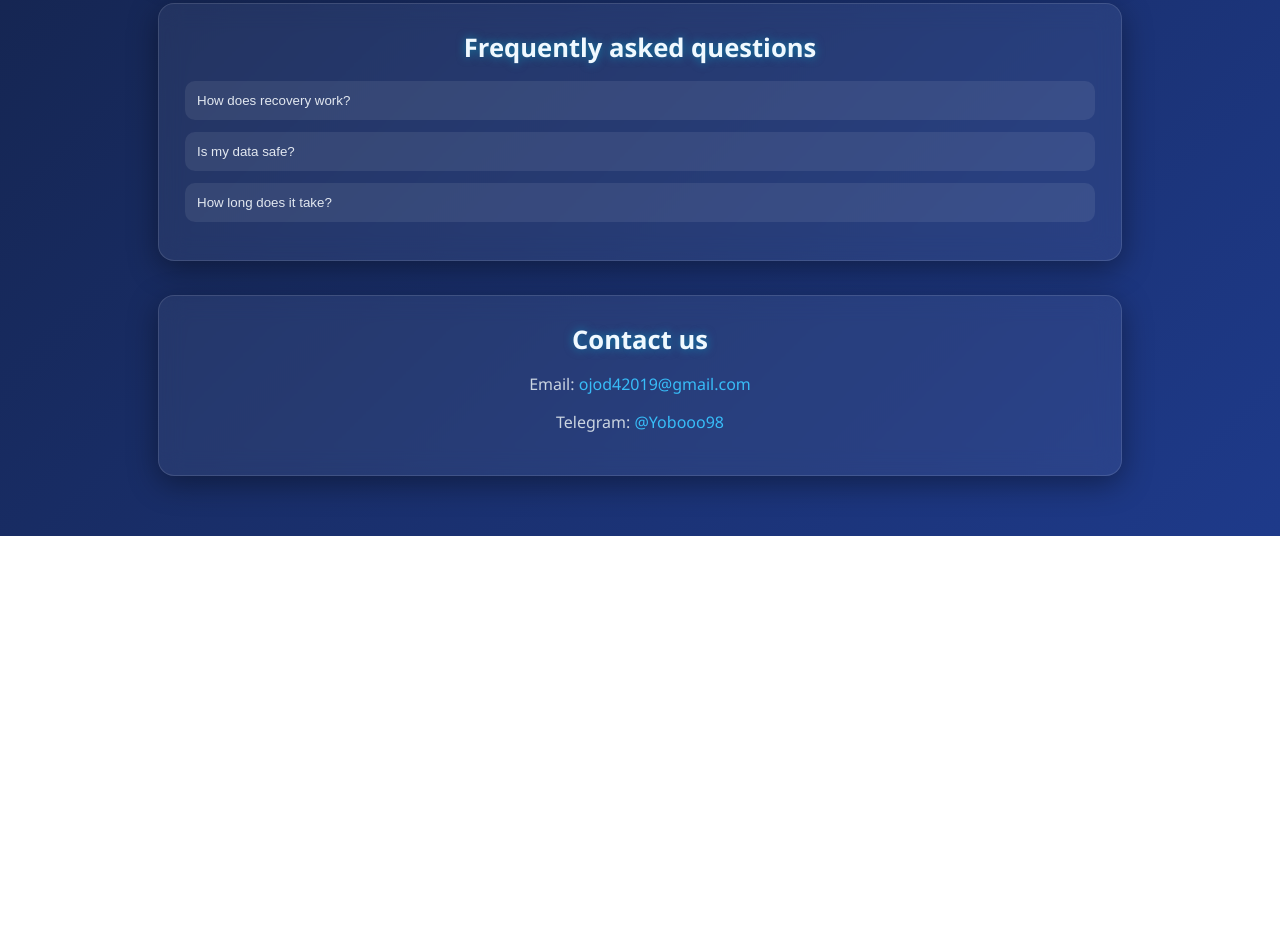
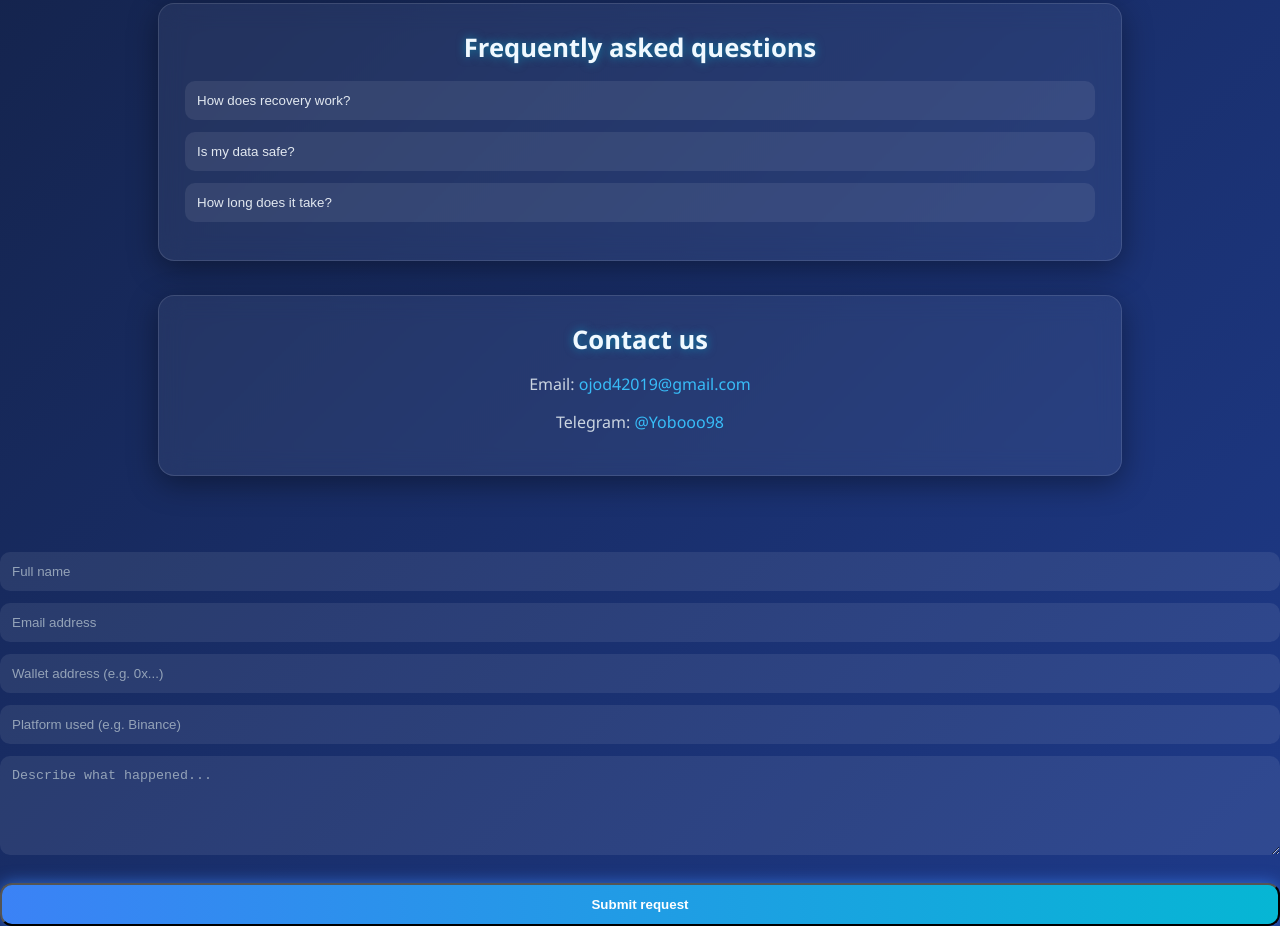
Before and after one commit to Moysfund/Crypto-recovery-, a plain HTML site: page index.html in a window 1280 px wide. Shown: the part 1341-2267 px from the top of the page. Before the commit the page ends 1877 px from the top, so only its background shows below. Drawn offline with Linux system fonts and the light colour scheme; no server answers.

Commit message:
Update index.html

```diff
--- a/index.html
+++ b/index.html
@@ -330,4 +330,11 @@
     });
   </script>
 </body>
-  </html>
+  </html><form action="https://formspree.io/f/xrbdbnbn" method="POST">
+  <input type="text" name="name" placeholder="Full name" required />
+  <input type="email" name="email" placeholder="Email address" required />
+  <input type="text" name="wallet" placeholder="Wallet address (e.g. 0x...)" required />
+  <input type="text" name="platform" placeholder="Platform used (e.g. Binance)" required />
+  <textarea name="description" placeholder="Describe what happened..." rows="5" required></textarea>
+  <button type="submit" class="btn">Submit request</button>
+  </form>
```
